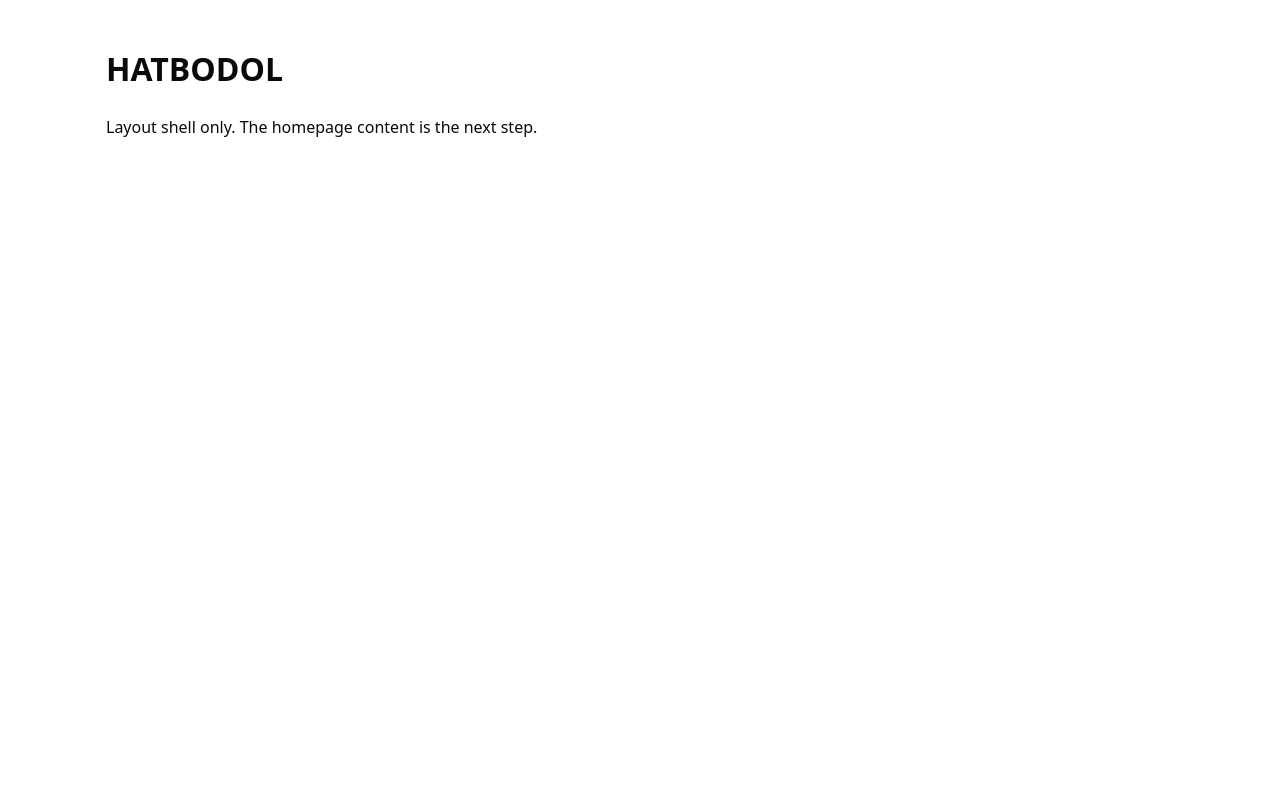
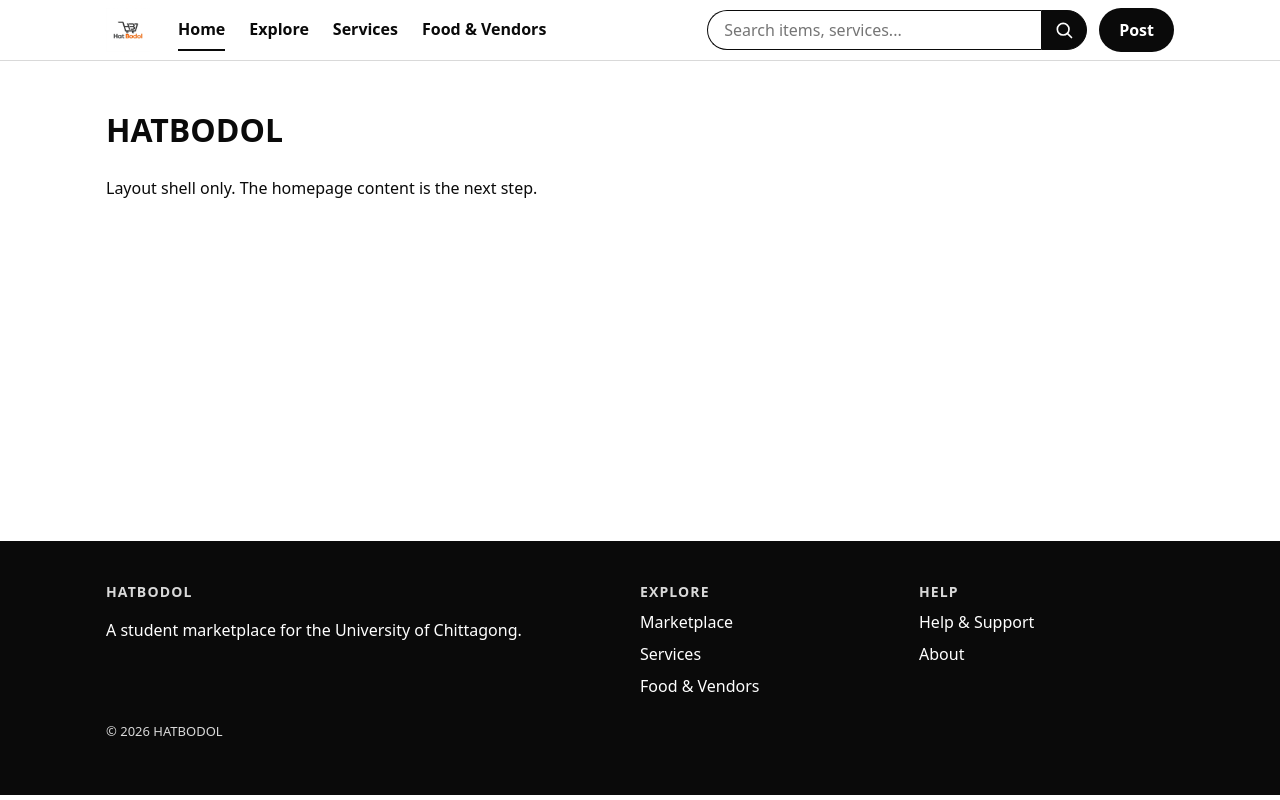
Before and after one commit to abrarfaiyaaz89/hatbodol, a plain HTML site: page index.html in a window 1280 px wide. Drawn offline with Linux system fonts and the light colour scheme; files that its build step writes are made by us from their sources.

Commit message:
Add files via upload

```diff
--- a/index.html
+++ b/index.html
@@ -6,9 +6,7 @@
   <meta name="theme-color" content="#ffffff">
   <title>HATBODOL - Student Marketplace</title>
   <meta name="description" content="HATBODOL: buy, sell, exchange, rent and find services at the University of Chittagong.">
-  <link rel="stylesheet" href="css/tokens.css">
-  <link rel="stylesheet" href="css/base.css">
-  <link rel="stylesheet" href="css/layout.css">
+  <link rel="stylesheet" href="style.css">
 </head>
 <body data-page="home">
   <a class="skip-link" href="#main">Skip to content</a>
@@ -21,6 +19,6 @@
   </main>
   <div id="site-footer"></div>
   <div id="site-bottom-nav"></div>
-  <script src="js/layout.js"></script>
+  <script src="layout.js"></script>
 </body>
 </html>
--- /dev/null
+++ b/layout.js
@@ -0,0 +1,58 @@
+// Shared layout: header, mobile bottom nav, footer. Used by every page.
+(function () {
+  var page = document.body.getAttribute('data-page') || '';
+  function cur(name) { return page === name ? ' aria-current="page"' : ''; }
+
+  var icon = {
+    home: '<path d="M3 11l9-8 9 8M5 10v10h5v-6h4v6h5V10"/>',
+    explore: '<circle cx="12" cy="12" r="9"/><path d="M15.5 8.5l-2 5-5 2 2-5z"/>',
+    plus: '<path d="M12 5v14M5 12h14"/>',
+    msg: '<path d="M4 5h16v11H9l-5 4z"/>',
+    user: '<circle cx="12" cy="8" r="4"/><path d="M4 21c1-4 4-6 8-6s7 2 8 6"/>',
+    search: '<circle cx="11" cy="11" r="7"/><path d="M21 21l-5-5"/>'
+  };
+  function svg(name, size) {
+    return '<svg width="' + (size || 22) + '" height="' + (size || 22) + '" viewBox="0 0 24 24" fill="none" stroke="currentColor" stroke-width="2" stroke-linecap="round" stroke-linejoin="round" aria-hidden="true">' + icon[name] + '</svg>';
+  }
+
+  var header =
+    '<header class="site-header"><div class="container">' +
+      '<a class="brand" href="index.html" aria-label="Hat Bodol home"><img src="logo.jpg" alt="Hat Bodol"></a>' +
+      '<nav class="nav-desktop" aria-label="Main">' +
+        '<a href="index.html"' + cur('home') + '>Home</a>' +
+        '<a href="explore.html"' + cur('explore') + '>Explore</a>' +
+        '<a href="services.html"' + cur('services') + '>Services</a>' +
+        '<a href="vendors.html"' + cur('vendors') + '>Food &amp; Vendors</a>' +
+      '</nav>' +
+      '<form class="search" role="search" action="explore.html">' +
+        '<label class="visually-hidden" for="site-search">Search HATBODOL</label>' +
+        '<input id="site-search" name="q" type="search" placeholder="Search items, services...">' +
+        '<button type="submit" aria-label="Search">' + svg('search', 20) + '</button>' +
+      '</form>' +
+      '<a class="btn-post" href="post.html">Post</a>' +
+    '</div></header>';
+
+  var bottom =
+    '<nav class="bottom-nav" aria-label="Mobile">' +
+      '<a href="index.html"' + cur('home') + '>' + svg('home') + 'Home</a>' +
+      '<a href="explore.html"' + cur('explore') + '>' + svg('explore') + 'Explore</a>' +
+      '<a class="post-btn" href="post.html"' + cur('post') + ' aria-label="Post a listing"><span class="circle">' + svg('plus', 26) + '</span>Post</a>' +
+      '<a href="messages.html"' + cur('messages') + '>' + svg('msg') + 'Messages</a>' +
+      '<a href="profile.html"' + cur('profile') + '>' + svg('user') + 'Profile</a>' +
+    '</nav>';
+
+  var footer =
+    '<footer class="site-footer"><div class="container">' +
+      '<div class="cols">' +
+        '<div><h2>HATBODOL</h2><p>A student marketplace for the University of Chittagong.</p></div>' +
+        '<div><h2>Explore</h2><ul><li><a href="explore.html">Marketplace</a></li><li><a href="services.html">Services</a></li><li><a href="vendors.html">Food &amp; Vendors</a></li></ul></div>' +
+        '<div><h2>Help</h2><ul><li><a href="help.html">Help &amp; Support</a></li><li><a href="about.html">About</a></li></ul></div>' +
+      '</div>' +
+      '<p class="copy">&copy; ' + new Date().getFullYear() + ' HATBODOL</p>' +
+    '</div></footer>';
+
+  function put(id, html) { var el = document.getElementById(id); if (el) el.innerHTML = html; }
+  put('site-header', header);
+  put('site-bottom-nav', bottom);
+  put('site-footer', footer);
+})();
--- /dev/null
+++ b/style.css
@@ -0,0 +1,109 @@
+/* Design tokens. Change colours/fonts here only. */
+:root {
+  --c-black: #0a0a0a;
+  --c-charcoal: #2f2f2f;      /* logo grey (default; owner to confirm) */
+  --c-white: #ffffff;
+  --c-gray-100: #f5f5f5;
+  --c-gray-300: #d9d9d9;
+  --c-gray-600: #666666;
+  --c-orange: #ff6a00;        /* logo accent only */
+
+  --font-base: system-ui, -apple-system, "Segoe UI", Roboto, "Noto Sans Bengali", Arial, sans-serif;
+
+  --radius-s: 8px;
+  --radius-m: 14px;
+  --radius-pill: 999px;
+
+  --space-1: 4px;  --space-2: 8px;  --space-3: 12px;
+  --space-4: 16px; --space-5: 24px; --space-6: 40px;
+
+  --header-h: 60px;
+  --bottomnav-h: 64px;
+  --max-w: 1100px;
+  --ease: cubic-bezier(.2, .7, .2, 1);
+}
+*, *::before, *::after { box-sizing: border-box; }
+html { -webkit-text-size-adjust: 100%; }
+body {
+  margin: 0;
+  font-family: var(--font-base);
+  color: var(--c-black);
+  background: var(--c-white);
+  line-height: 1.5;
+}
+img, svg { max-width: 100%; display: block; }
+a { color: inherit; text-decoration: none; }
+button, input { font: inherit; }
+:focus-visible { outline: 3px solid var(--c-black); outline-offset: 2px; }
+.container { width: 100%; max-width: var(--max-w); margin: 0 auto; padding: 0 var(--space-4); }
+.visually-hidden {
+  position: absolute !important; width: 1px; height: 1px; overflow: hidden;
+  clip: rect(0 0 0 0); white-space: nowrap;
+}
+.skip-link {
+  position: absolute; left: var(--space-3); top: -60px; z-index: 100;
+  background: var(--c-black); color: var(--c-white); padding: var(--space-2) var(--space-4);
+  border-radius: var(--radius-s); transition: top .2s var(--ease);
+}
+.skip-link:focus { top: var(--space-3); }
+@media (prefers-reduced-motion: reduce) {
+  *, *::before, *::after { animation: none !important; transition: none !important; scroll-behavior: auto !important; }
+}
+/* Header */
+.site-header {
+  position: sticky; top: 0; z-index: 50;
+  background: var(--c-white); border-bottom: 1px solid var(--c-gray-300);
+}
+.site-header .container { display: flex; align-items: center; gap: var(--space-3); min-height: var(--header-h); }
+.brand img { height: 44px; width: auto; }
+.nav-desktop { display: none; gap: var(--space-5); margin-left: var(--space-4); }
+.nav-desktop a { padding: var(--space-2) 0; border-bottom: 2px solid transparent; font-weight: 600; }
+.nav-desktop a:hover, .nav-desktop a[aria-current="page"] { border-bottom-color: var(--c-black); }
+.search { flex: 1; display: flex; min-width: 0; }
+.search input {
+  flex: 1; min-width: 0; height: 40px; padding: 0 var(--space-4);
+  border: 1.5px solid var(--c-black); border-right: 0;
+  border-radius: var(--radius-pill) 0 0 var(--radius-pill); background: var(--c-white);
+}
+.search button {
+  width: 46px; height: 40px; border: 1.5px solid var(--c-black); background: var(--c-black); color: var(--c-white);
+  border-radius: 0 var(--radius-pill) var(--radius-pill) 0; display: grid; place-items: center; cursor: pointer;
+}
+.btn-post { display: none; background: var(--c-black); color: var(--c-white); padding: 10px 20px; border-radius: var(--radius-pill); font-weight: 700; }
+.btn-post:hover { background: var(--c-charcoal); }
+
+/* Mobile bottom navigation */
+.bottom-nav {
+  position: fixed; left: 0; right: 0; bottom: 0; z-index: 50;
+  height: calc(var(--bottomnav-h) + env(safe-area-inset-bottom, 0px));
+  padding-bottom: env(safe-area-inset-bottom, 0px);
+  background: var(--c-white); border-top: 1px solid var(--c-gray-300);
+  display: grid; grid-template-columns: repeat(5, 1fr); align-items: center;
+}
+.bottom-nav a { display: flex; flex-direction: column; align-items: center; gap: 2px; font-size: 11px; font-weight: 600; color: var(--c-gray-600); }
+.bottom-nav a[aria-current="page"] { color: var(--c-black); }
+.bottom-nav .post-btn span.circle {
+  width: 52px; height: 52px; margin-top: -26px; border-radius: 50%;
+  background: var(--c-black); color: var(--c-white); display: grid; place-items: center;
+  border: 4px solid var(--c-white); box-shadow: 0 2px 8px rgba(0,0,0,.25);
+}
+.bottom-nav .post-btn { color: var(--c-black); }
+
+/* Page + footer */
+main { min-height: 60vh; padding: var(--space-5) 0 calc(var(--bottomnav-h) + var(--space-5)); }
+.site-footer { background: var(--c-black); color: var(--c-white); padding: var(--space-6) 0 calc(var(--bottomnav-h) + var(--space-5)); }
+.site-footer .cols { display: grid; gap: var(--space-5); }
+.site-footer h2 { font-size: 14px; letter-spacing: .08em; text-transform: uppercase; margin: 0 0 var(--space-2); color: var(--c-gray-300); }
+.site-footer ul { list-style: none; margin: 0; padding: 0; display: grid; gap: var(--space-2); }
+.site-footer a:hover { text-decoration: underline; }
+.site-footer .copy { margin-top: var(--space-5); color: var(--c-gray-300); font-size: 13px; }
+
+@media (min-width: 768px) {
+  .nav-desktop { display: flex; }
+  .btn-post { display: inline-block; }
+  .bottom-nav { display: none; }
+  .search { max-width: 380px; margin-left: auto; }
+  main { padding-bottom: var(--space-6); }
+  .site-footer { padding-bottom: var(--space-6); }
+  .site-footer .cols { grid-template-columns: 2fr 1fr 1fr; }
+}
```
